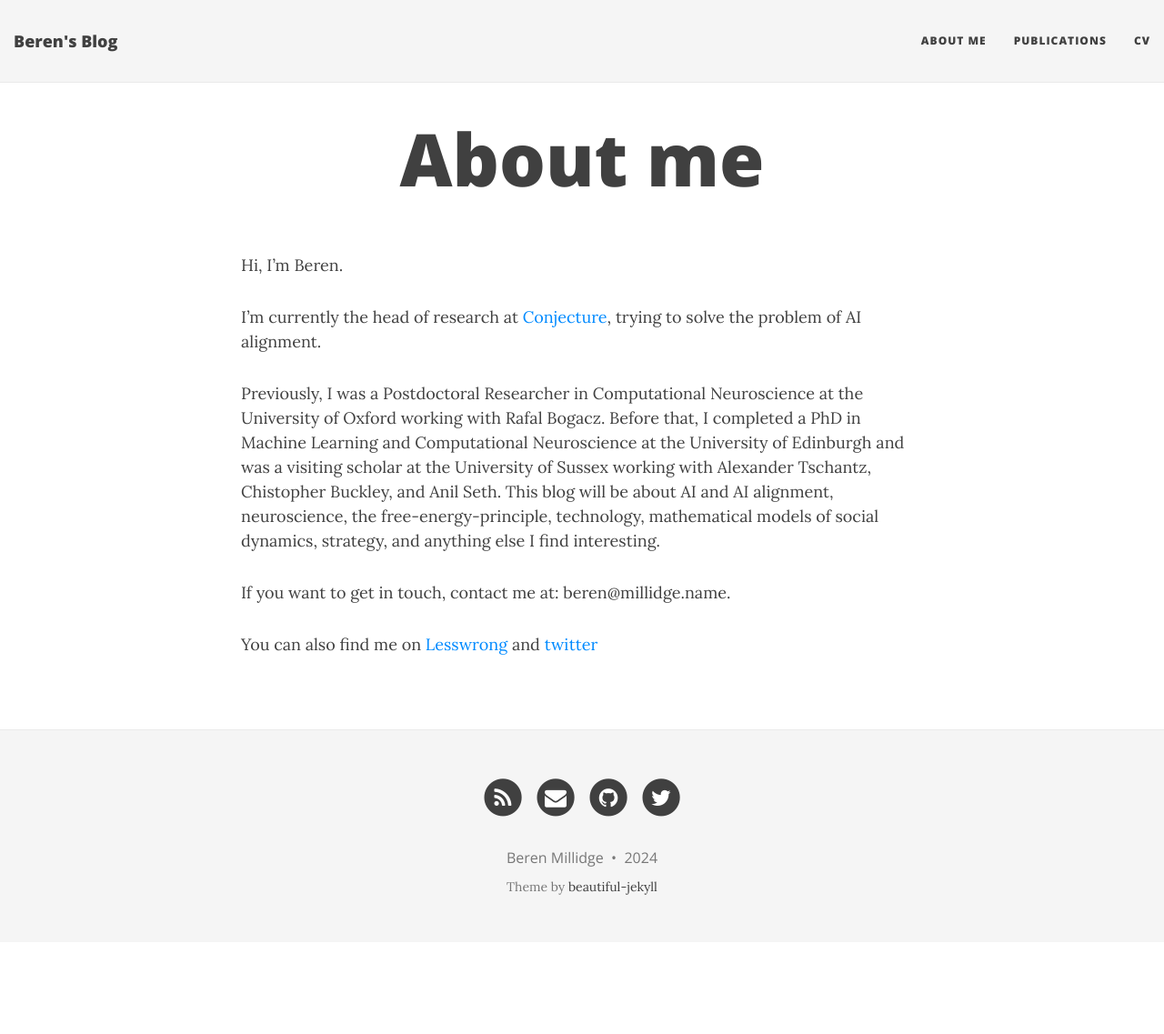
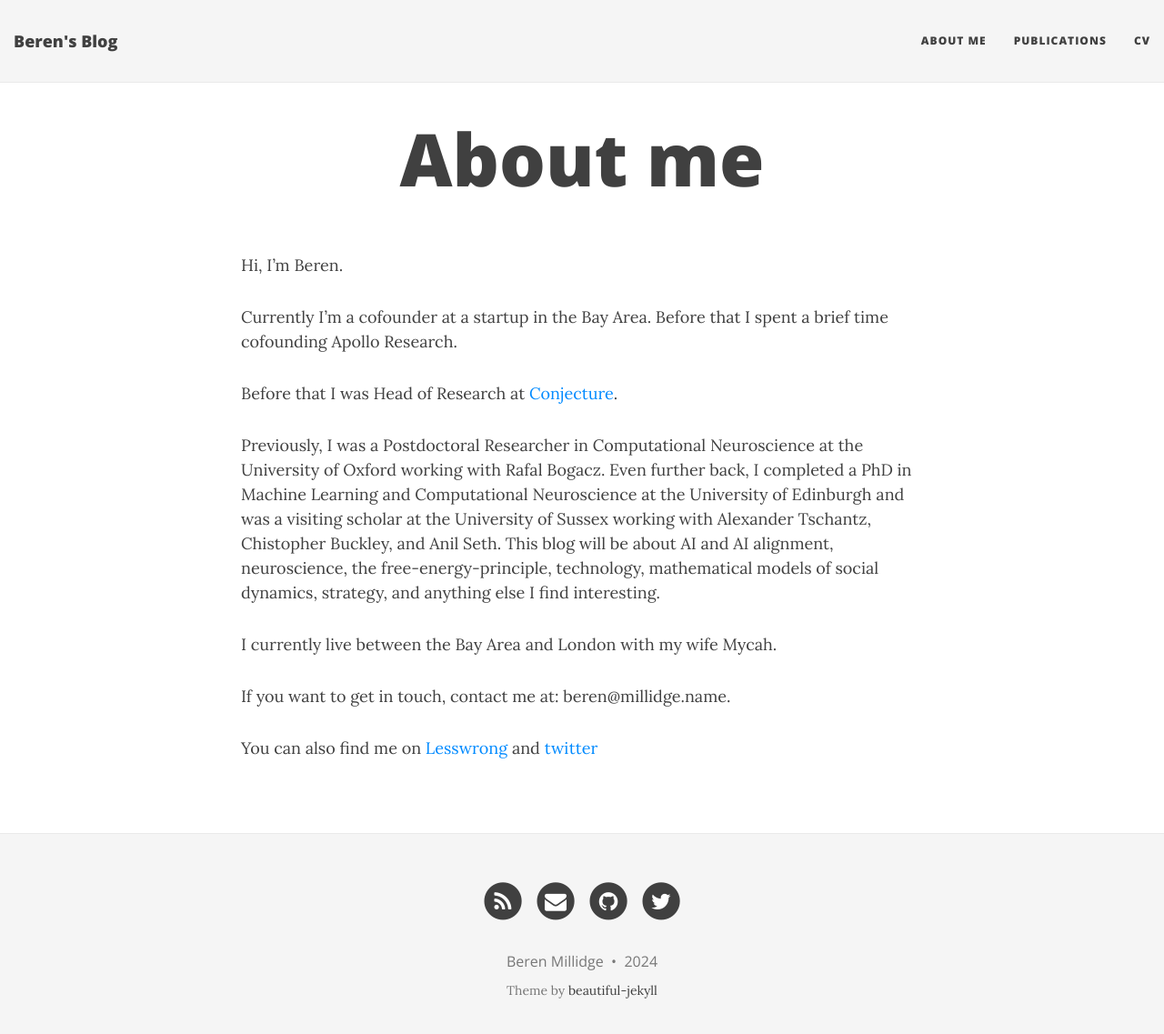
Before and after one commit to BerenMillidge/BerenMillidge.github.io, a Jekyll site: the page built from aboutme.md, in a window 1280 px wide and 1150 px high. Shown: the top 1137 px of the window at 91% size. Built offline with Jekyll 4.4.1, drawn with Linux system fonts in a browser that asks for light colours; nearby versions of some CDN libraries.

Commit message:
Update aboutme.md

```diff
--- a/aboutme.md
+++ b/aboutme.md
@@ -4,10 +4,14 @@ title: About me
 ---
 Hi, I'm Beren.
 
-I'm currently the head of research at [Conjecture](https://conjecture.dev), trying to solve the problem of AI alignment.
+Currently I'm a cofounder at a startup in the Bay Area. Before that I spent a brief time cofounding Apollo Research.
 
-Previously, I was a Postdoctoral Researcher in Computational Neuroscience at the University of Oxford working with Rafal Bogacz. Before that, I completed a PhD in Machine Learning and Computational Neuroscience at the University of Edinburgh and was a visiting scholar at the University of Sussex working with Alexander Tschantz, Chistopher Buckley, and Anil Seth. This blog will be about AI and AI alignment,
+Before that I was Head of Research at [Conjecture](https://conjecture.dev).
+
+Previously, I was a Postdoctoral Researcher in Computational Neuroscience at the University of Oxford working with Rafal Bogacz. Even further back, I completed a PhD in Machine Learning and Computational Neuroscience at the University of Edinburgh and was a visiting scholar at the University of Sussex working with Alexander Tschantz, Chistopher Buckley, and Anil Seth. This blog will be about AI and AI alignment,
 neuroscience, the free-energy-principle, technology, mathematical models of social dynamics, strategy, and anything else I find interesting.
+
+I currently live between the Bay Area and London with my wife Mycah.
 
 If you want to get in touch, contact me at: beren@millidge.name.
 
```
